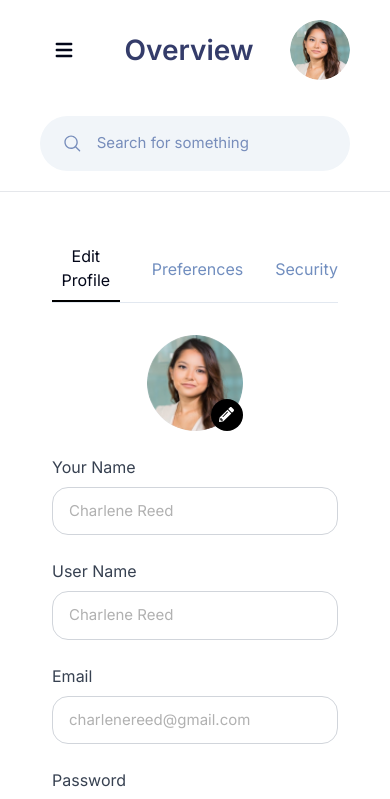
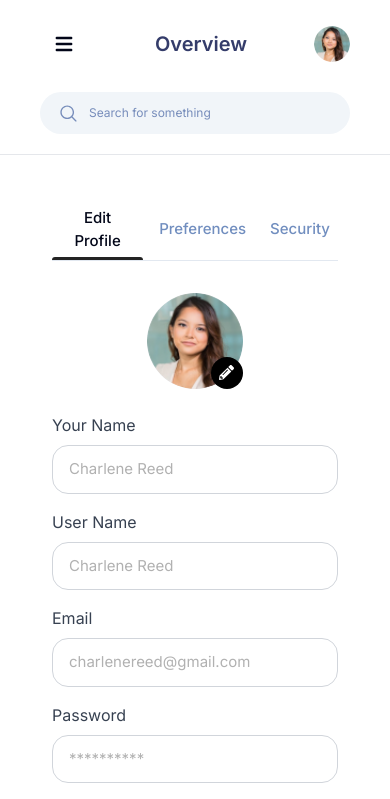
Before and after one commit to HamidTanhaei/assignment-soar, a React (Vite) app: page /settings in a window 390 px wide. Shown: the top 799 px of the page. Built offline with nearby package versions, Linux system fonts and the light colour scheme.

Commit message:
Responsive Improvement

```diff
--- a/src/components/QuickTransfer.tsx
+++ b/src/components/QuickTransfer.tsx
@@ -11,7 +11,7 @@ export function QuickTransfer() {
   const [showForm, setShowForm] = useState(true)
   const { register, handleSubmit, formState: { errors }, reset } = useForm({
     defaultValues: {
-      amount: "525.50"
+      amount: ""
     }
   })
 
@@ -42,12 +42,9 @@ export function QuickTransfer() {
     }, 3000)
   }
 
-  if (isContactsLoading) {
-    return <div>Loading...</div>
-  }
-
   return (
     <Card className="sm:h-[276px] flex flex-col justify-around">
+      {isContactsLoading && <div className="text-center text-indigo-400 text-sm">Loading Contacts...</div>}
       <div className="flex items-center">
         <div className="overflow-hidden">
           <div
--- a/src/components/layout/MainLayout/Header.module.css
+++ /dev/null
@@ -1,5 +0,0 @@
-.user-photo {
-  width: 3.75rem;
-  height: 3.75rem;
-  border-radius: 50%;
-}
--- a/src/components/layout/MainLayout/Header.tsx
+++ b/src/components/layout/MainLayout/Header.tsx
@@ -1,4 +1,3 @@
-import styles from './Header.module.css'
 import { IconNotification, IconSearch, IconSettingsOutline } from '@/components/ui/Icon'
 
 interface HeaderProps {
@@ -9,7 +8,7 @@ export function Header({ onMenuClick }: HeaderProps) {
   return (
     <header>
       <nav className="bg-white border-b border-gray-200 px-10 py-5">
-        <div className="flex flex-wrap justify-between items-center gap-4">
+        <div className="flex flex-wrap justify-between items-center gap-1 md:gap-4">
           <div
               onClick={onMenuClick}
               className="hover:bg-gray-200 cursor-pointer rounded-full p-3 lg:hidden"
@@ -18,16 +17,16 @@ export function Header({ onMenuClick }: HeaderProps) {
                 <path fillRule="evenodd" d="M3 5a1 1 0 011-1h12a1 1 0 110 2H4a1 1 0 01-1-1zM3 10a1 1 0 011-1h12a1 1 0 110 2H4a1 1 0 01-1-1zM3 15a1 1 0 011-1h12a1 1 0 110 2H4a1 1 0 01-1-1z" clipRule="evenodd"></path>
               </svg>
           </div>
-          <div className="flex md:flex-1 items-center justify-start text-xl font-semibold whitespace-nowrap text-blue-900 heading-2">
+          <div className="flex md:flex-1 items-center justify-start text-lg md:text-xl font-semibold whitespace-nowrap text-blue-900">
             Overview
           </div>
 
-          <div className="md:w-auto w-full mt-5 md:mt-0 order-last md:order-none px-6 bg-accent hover:bg-gray-200 cursor-pointer text-slate-400 rounded-full flex items-center gap-4">
+          <div className="md:w-auto w-full mt-5 md:mt-0 order-last md:order-none px-5 md:px-6 bg-accent hover:bg-gray-200 cursor-pointer text-slate-400 rounded-full flex items-center gap-3 md:gap-4">
             <IconSearch width={19} height={19} />
             <input
               type="text"
               placeholder="Search for something"
-              className="w-full py-4 border-none outline-none bg-transparent text-sm placeholder:text-slate-400"
+              className="w-full py-3 md:py-4 border-none outline-none bg-transparent text-xs md:text-sm placeholder:text-slate-400"
             />
           </div>
           <div
@@ -42,7 +41,7 @@ export function Header({ onMenuClick }: HeaderProps) {
           </div>
 
           <img
-              className={styles['user-photo']}
+              className={"w-9 h-9 md:w-[60px] md:h-[60px] rounded-full"}
               src="/images/user-photo.png"
               alt="user photo"
             />
--- a/src/components/layout/MainLayout/MainLayout.tsx
+++ b/src/components/layout/MainLayout/MainLayout.tsx
@@ -10,7 +10,7 @@ export function MainLayout({ children }: MainLayoutProps) {
   const [isSidebarOpen, setIsSidebarOpen] = useState(false);
 
   return (
-    <div className="min-h-screen container mx-auto bg-white sm:bg-slate-100 md:flex relative">
+    <div className="min-h-screen mx-auto bg-white sm:bg-slate-100 md:flex relative">
       {/* Overlay for mobile when sidebar is open */}
       {isSidebarOpen && (
         <div
--- a/src/components/settings/ProfileTab.tsx
+++ b/src/components/settings/ProfileTab.tsx
@@ -36,7 +36,7 @@ export function ProfileTab() {
             />
 
             <div className="flex-1">
-                <div className="grid grid-cols-1 lg:grid-cols-2 gap-6">
+                <div className="grid grid-cols-1 lg:grid-cols-2 gap-4">
                     <Input
                         label="Your Name"
                         placeholder="Charlene Reed"
--- a/src/components/settings/SecurityTab.tsx
+++ b/src/components/settings/SecurityTab.tsx
@@ -1,7 +1,7 @@
 export function SecurityTab() {
     return (
         <div className="space-y-6">
-            <h2 className="text-xl font-semibold">Security</h2>
+            <h2 className="text-xl font-semibold text-center">Security</h2>
         </div>
     );
 }
--- a/src/routes/CreditCards.tsx
+++ b/src/routes/CreditCards.tsx
@@ -10,9 +10,9 @@ export function CreditCards() {
 
   return (
     <div>
-      <h1 className="text-2xl font-semibold text-blue-900 mb-6">My Credit Cards</h1>
+      <h1 className="text-sm md:text-lg font-semibold text-blue-900 mb-6">My Credit Cards</h1>
 
-      <div className="grid grid-cols-1 md:grid-cols-2 lg:grid-cols-3 gap-8">
+      <div className="grid grid-cols-1 sm:grid-cols-2 xl:grid-cols-3 gap-8">
         {cards.map((card, index) => (
           <CreditCard
             key={card.id}
--- a/src/routes/Home.tsx
+++ b/src/routes/Home.tsx
@@ -18,7 +18,8 @@ export function Home() {
 
   const displayCards = !isLoadingCards && cards ? cards : [
     { id: 'loading1', balance: 0, cardHolder: 'Loading...', cardNumber: 'Loading...', validThru: 'Loading...' },
-    { id: 'loading2', balance: 0, cardHolder: 'Loading...', cardNumber: 'Loading...', validThru: 'Loading...' }
+    { id: 'loading2', balance: 0, cardHolder: 'Loading...', cardNumber: 'Loading...', validThru: 'Loading...' },
+    { id: 'loading3', balance: 0, cardHolder: 'Loading...', cardNumber: 'Loading...', validThru: 'Loading...' },
   ];
 
   const formattedExpenseStats = expenseStats ? expenseStats.map(item => ({
@@ -40,8 +41,8 @@ export function Home() {
     <div className="grid grid-cols-12 gap-6">
           <div className="col-span-12 xl:col-span-8">
             <div className="flex items-center justify-between mb-4 text-blue-900">
-              <h2 className="text-lg font-semibold">My Cards</h2>
-              <Link to="/credit-cards" className="text-blue-900 hover:underline">
+              <h2 className="text-sm md:text-lg font-semibold">My Cards</h2>
+              <Link to="/credit-cards" className="text-sm md:text-sm text-blue-900 hover:underline font-semibold">
                 See All
               </Link>
             </div>
--- a/src/routes/Settings.tsx
+++ b/src/routes/Settings.tsx
@@ -15,26 +15,29 @@ export function Settings() {
 
     return (
         <Card className="p-7">
-            <div className="max-w-4xl">
-                <div className="flex gap-8 border-b mb-8">
+            <div>
+                <div className="flex gap-2 md:gap-12 border-b mb-8">
                     {tabs.map(tab => (
                         <button
                             key={tab.id}
                             onClick={() => setActiveTab(tab.id)}
-                            className={`pb-2 ${
-                                activeTab === tab.id
-                                    ? 'border-b-2 border-black'
-                                    : 'text-indigo-400'
+                            className={`pb-2 font-medium text-sm px-2 relative ${
+                                activeTab !== tab.id  && 'text-indigo-400'
                             }`}
                         >
                             {tab.label}
+                            {activeTab === tab.id && (
+                                <div className="absolute left-0 bottom-0 h-[3px] w-full bg-zinc-700 rounded-t-lg transition-opacity
+                                opacity-100" />
+                            )}
                         </button>
                     ))}
                 </div>
-
+                <div className="max-w-4xl">
                 {activeTab === 'profile' && <ProfileTab />}
                 {activeTab === 'preferences' && <PreferencesTab />}
                 {activeTab === 'security' && <SecurityTab />}
+                </div>
             </div>
         </Card>
     );
```
Also changed, not shown: src/components/CreditCard/CreditCard.tsx (+14 -12 lines).
